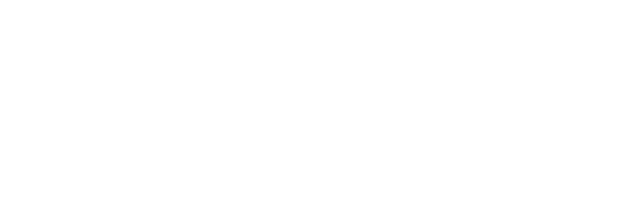
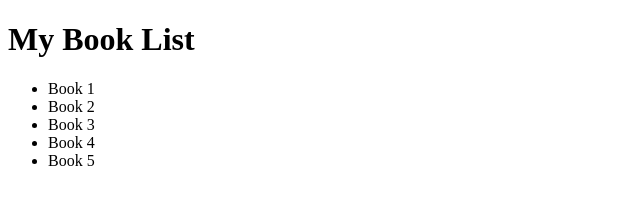
Before and after one commit to hw92/hw92.github.io, a plain HTML site: page books.html in a window 1280 px wide. Shown: the whole page, without its empty margins (0-640 px from the left). Drawn offline with Linux system fonts and the light colour scheme.

Commit message:
update book.html

```diff
--- a/books.html
+++ b/books.html
@@ -0,0 +1,16 @@
+<!DOCTYPE html>
+<html>
+<head>
+    <title>Book List</title>
+</head>
+<body>
+    <h1>My Book List</h1>
+    <ul>
+        <li>Book 1</li>
+        <li>Book 2</li>
+        <li>Book 3</li>
+        <li>Book 4</li>
+        <li>Book 5</li>
+    </ul>
+</body>
+</html>
```
Also changed, not shown: index.html (+1 -1 lines).
